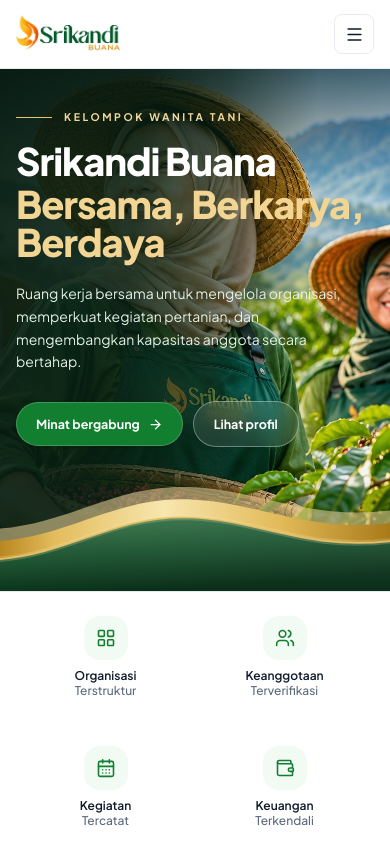
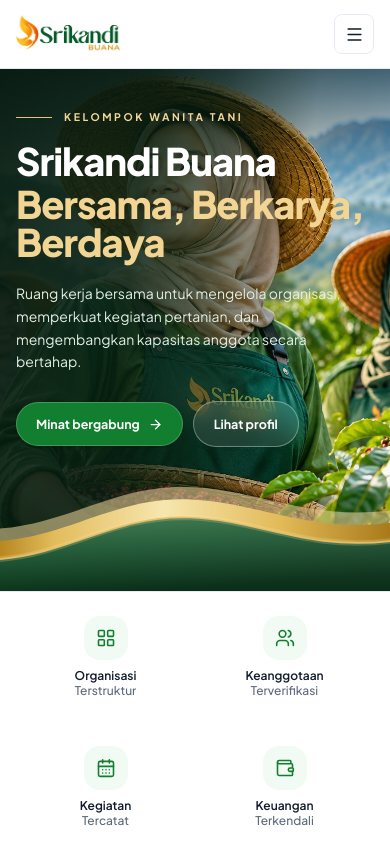
Before and after one commit to teknik-informer/Srikandi-Buana, a Next.js app: page / in a window 390 px wide. Shown: the top 844 px of the page. Built offline with nearby package versions, Linux system fonts and the light colour scheme.

Commit message:
feat(v9.2): apply banner focal position to all hero layouts

```diff
--- a/src/components/public-home-hero.tsx
+++ b/src/components/public-home-hero.tsx
@@ -43,7 +43,7 @@ export function PublicHomeHero({ settings }: { settings: PublicSiteSettings }) {
           <div className="relative z-10 max-w-[620px]">{copy}</div>
           <div className="relative min-h-[280px] overflow-hidden rounded-[24px] border border-white/15 shadow-[0_30px_70px_-35px_rgba(0,0,0,.8)] sm:min-h-[360px]">
             {/* eslint-disable-next-line @next/next/no-img-element */}
-            <img src={image} alt={hero.imageAlt} className="absolute inset-0 h-full w-full object-cover" fetchPriority="high" />
+            <img src={image} alt={hero.imageAlt} className="absolute inset-0 h-full w-full object-cover" style={{ objectPosition: hero.imagePositionX + "% " + hero.imagePositionY + "%" }} fetchPriority="high" />
             <div className="absolute inset-0 bg-gradient-to-tr from-[#092718]/25 via-transparent to-white/10" />
           </div>
         </div>
@@ -61,7 +61,7 @@ export function PublicHomeHero({ settings }: { settings: PublicSiteSettings }) {
           </div>
           <div className="relative min-h-[300px] overflow-hidden rounded-[22px] border-[8px] border-white shadow-[0_18px_45px_-28px_rgba(14,39,24,.45)] sm:min-h-[440px]">
             {/* eslint-disable-next-line @next/next/no-img-element */}
-            <img src={image} alt={hero.imageAlt} className="absolute inset-0 h-full w-full object-cover" fetchPriority="high" />
+            <img src={image} alt={hero.imageAlt} className="absolute inset-0 h-full w-full object-cover" style={{ objectPosition: hero.imagePositionX + "% " + hero.imagePositionY + "%" }} fetchPriority="high" />
             <div className="absolute bottom-4 left-4 rounded-full bg-white/90 px-3 py-1.5 text-[9.5px] font-bold uppercase tracking-[.18em] text-[#164126]">Srikandi Buana</div>
           </div>
         </div>
@@ -78,7 +78,7 @@ export function PublicHomeHero({ settings }: { settings: PublicSiteSettings }) {
             <div className="flex flex-col justify-center px-6 py-9 sm:px-10 sm:py-12">{copy}</div>
             <div className="relative min-h-[190px] lg:min-h-[360px]">
               {/* eslint-disable-next-line @next/next/no-img-element */}
-              <img src={image} alt={hero.imageAlt} className="absolute inset-0 h-full w-full object-cover" fetchPriority="high" />
+              <img src={image} alt={hero.imageAlt} className="absolute inset-0 h-full w-full object-cover" style={{ objectPosition: hero.imagePositionX + "% " + hero.imagePositionY + "%" }} fetchPriority="high" />
               <div className="absolute inset-0 bg-gradient-to-r from-[#10341f]/35 to-transparent" />
             </div>
           </div>
@@ -90,7 +90,7 @@ export function PublicHomeHero({ settings }: { settings: PublicSiteSettings }) {
   return (
     <section className="relative isolate flex min-h-[430px] flex-col overflow-hidden bg-[#0b2b18] sm:min-h-[480px] lg:min-h-[540px]">
       {/* eslint-disable-next-line @next/next/no-img-element */}
-      <img src={image} alt={hero.imageAlt} className="absolute inset-0 h-full w-full object-cover object-[68%_38%] sm:object-[64%_40%] lg:object-[62%_42%]" fetchPriority="high" decoding="async" />
+      <img src={image} alt={hero.imageAlt} className="absolute inset-0 h-full w-full object-cover" style={{ objectPosition: hero.imagePositionX + "% " + hero.imagePositionY + "%" }} fetchPriority="high" decoding="async" />
       <div className="absolute inset-0 bg-[linear-gradient(96deg,rgba(6,28,16,0.94)_0%,rgba(7,32,18,0.88)_34%,rgba(8,38,21,0.62)_52%,rgba(9,44,24,0.14)_72%,rgba(9,44,24,0)_100%)]" aria-hidden />
       <div className="absolute inset-x-0 top-0 h-28 bg-[linear-gradient(to_bottom,rgba(4,20,11,0.55),rgba(4,20,11,0))]" aria-hidden />
       <div className="absolute inset-x-0 bottom-0 h-28 bg-[linear-gradient(to_top,rgba(6,30,17,0.62),rgba(6,30,17,0))]" aria-hidden />
```
